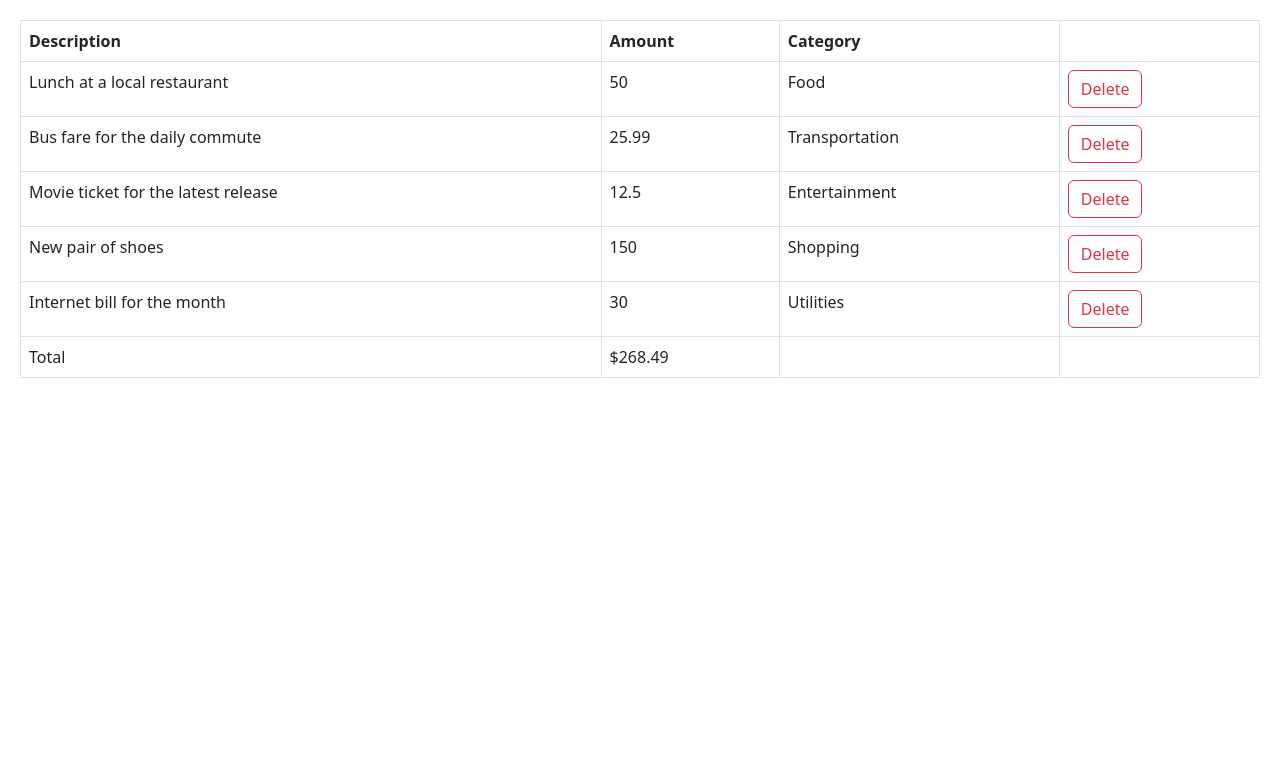
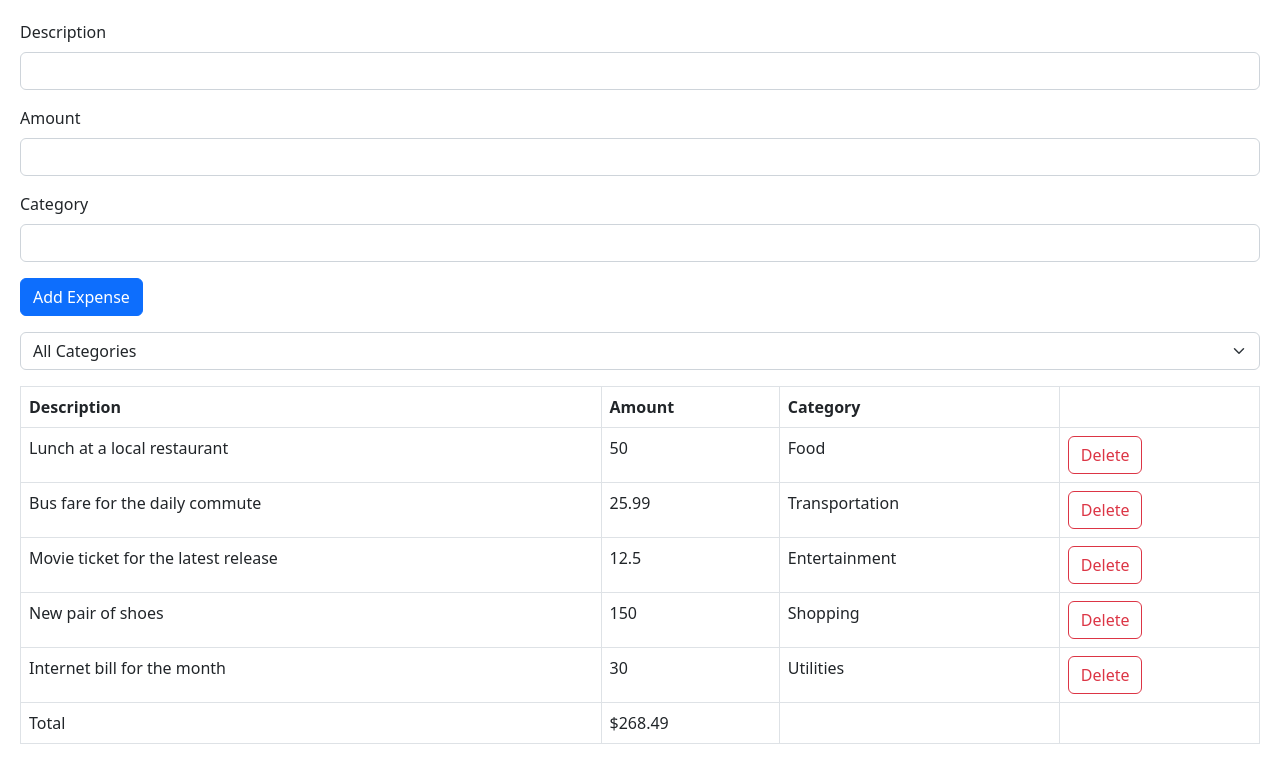
Before and after one commit to dev-hans-programmer/react-adavnced-with-typescript, a React (Vite) app in the folder fundamentals/: page / in a window 1280 px wide. Shown: the top 782 px of the page. Built offline with nearby package versions, Linux system fonts and the light colour scheme.

Commit message:
Completed expense tracker project

```diff
--- a/fundamentals/src/App.tsx
+++ b/fundamentals/src/App.tsx
@@ -1,52 +1,11 @@
-import { useState } from 'react';
 import './App.css';
-import Form from './components/Form';
-import ExpenseList from './expense-tracker/components/ExpenseList';
+import ExpenseApp from './expense-tracker/components/ExpenseApp';
 
 function App() {
-   const staticExpenses = [
-      {
-         id: 1,
-         amount: 50.0,
-         category: 'Food',
-         description: 'Lunch at a local restaurant',
-      },
-      {
-         id: 2,
-         amount: 25.99,
-         category: 'Transportation',
-         description: 'Bus fare for the daily commute',
-      },
-      {
-         id: 3,
-         amount: 12.5,
-         category: 'Entertainment',
-         description: 'Movie ticket for the latest release',
-      },
-      {
-         id: 4,
-         amount: 150.0,
-         category: 'Shopping',
-         description: 'New pair of shoes',
-      },
-      {
-         id: 5,
-         amount: 30.0,
-         category: 'Utilities',
-         description: 'Internet bill for the month',
-      },
-   ];
-
-   const [expenses, setExpenses] = useState(staticExpenses);
-
-   function handleDelete(id: number) {
-      setExpenses((prev) => prev.filter((item) => item.id !== id));
-   }
-
    return (
       <div>
          {/* <Form /> */}
-         <ExpenseList expenses={expenses} onDelete={handleDelete} />
+         <ExpenseApp />
       </div>
    );
 }
--- /dev/null
+++ b/fundamentals/src/expense-tracker/components/ExpenseApp.tsx
@@ -0,0 +1,86 @@
+import { useState } from 'react';
+import { FieldValues } from 'react-hook-form';
+import ExpenseList from './ExpenseList';
+import ExpenseFilter from './ExpenseFilter';
+import ExpenseForm from './ExpenseForm';
+import { categories } from '../constant';
+
+function ExpenseApp() {
+   const staticExpenses = [
+      {
+         id: 1,
+         amount: 50.0,
+         category: 'Food',
+         description: 'Lunch at a local restaurant',
+      },
+      {
+         id: 2,
+         amount: 25.99,
+         category: 'Transportation',
+         description: 'Bus fare for the daily commute',
+      },
+      {
+         id: 3,
+         amount: 12.5,
+         category: 'Entertainment',
+         description: 'Movie ticket for the latest release',
+      },
+      {
+         id: 4,
+         amount: 150.0,
+         category: 'Shopping',
+         description: 'New pair of shoes',
+      },
+      {
+         id: 5,
+         amount: 30.0,
+         category: 'Utilities',
+         description: 'Internet bill for the month',
+      },
+   ];
+
+   const [expenses, setExpenses] = useState(staticExpenses);
+   const [category, setCategory] = useState<string>('');
+
+   function handleDelete(id: number) {
+      setExpenses((prev) => prev.filter((item) => item.id !== id));
+   }
+
+   function handleSelectCategory(category: string) {
+      setCategory(category);
+   }
+
+   function renderList() {
+      return category
+         ? expenses.filter((exp) => exp.category === category)
+         : expenses;
+   }
+
+   function handleFormSubmit({ amount, description, category }: FieldValues) {
+      const newExpense = {
+         id: Math.trunc(Math.random() * 10000 + 1),
+         amount,
+         description,
+         category,
+      };
+      setExpenses((prev) => [...prev, newExpense]);
+   }
+
+   return (
+      <div>
+         {/* <Form /> */}
+         <div className='mb-3'>
+            <ExpenseForm categories={categories} onSubmit={handleFormSubmit} />
+         </div>
+         <div className='mb-3'>
+            <ExpenseFilter
+               onSelectCategory={handleSelectCategory}
+               categories={categories}
+            />
+         </div>
+         <ExpenseList expenses={renderList()} onDelete={handleDelete} />
+      </div>
+   );
+}
+
+export default ExpenseApp;
--- /dev/null
+++ b/fundamentals/src/expense-tracker/components/ExpenseFilter.tsx
@@ -0,0 +1,22 @@
+interface Props {
+   onSelectCategory: (category: string) => void;
+   categories: readonly string[];
+}
+
+function ExpenseFilter({ onSelectCategory, categories }: Props) {
+   return (
+      <select
+         className='form-select'
+         onChange={(e) => onSelectCategory(e.target.value)}
+      >
+         <option value=''>All Categories</option>
+         {categories.map((category) => (
+            <option key={category} value={category}>
+               {category}
+            </option>
+         ))}
+      </select>
+   );
+}
+
+export default ExpenseFilter;
--- /dev/null
+++ b/fundamentals/src/expense-tracker/components/ExpenseForm.tsx
@@ -0,0 +1,93 @@
+import { useForm } from 'react-hook-form';
+import { z } from 'zod';
+import { zodResolver } from '@hookform/resolvers/zod';
+import { categories } from '../constant';
+
+interface Props {
+   categories: readonly string[];
+   onSubmit: (data: IExpenseFormData) => void;
+}
+
+const schema = z.object({
+   description: z
+      .string()
+      .min(10, { message: 'Descripton should be 10 characters long' }),
+   amount: z
+      .number({ invalid_type_error: 'Amount is required' })
+      .min(10, { message: 'Amount should be atleast 10' }),
+   category: z.enum(categories),
+});
+
+type IExpenseFormData = z.infer<typeof schema>;
+
+function ExpenseForm({ categories, onSubmit }: Props) {
+   const {
+      register,
+      handleSubmit,
+      reset,
+      formState: { errors },
+   } = useForm<IExpenseFormData>({
+      resolver: zodResolver(schema),
+   });
+
+   return (
+      <form
+         onSubmit={handleSubmit((data) => {
+            onSubmit(data);
+            reset();
+         })}
+      >
+         <div className='mb-3'>
+            <label htmlFor='description' className='form-label'>
+               Description
+            </label>
+            <input
+               id='description'
+               type='text'
+               className='form-control'
+               {...register('description')}
+            />
+         </div>
+         {errors.description && (
+            <p className='text-danger'>{errors.description.message}</p>
+         )}
+         <div className='mb-3'>
+            <label htmlFor='amount' className='form-label'>
+               Amount
+            </label>
+            <input
+               id='amount'
+               type='number'
+               className='form-control'
+               {...register('amount', { valueAsNumber: true })}
+            />
+         </div>
+         {errors.amount && (
+            <p className='text-danger'>{errors.amount.message}</p>
+         )}
+         <div className='mb-3'>
+            <label htmlFor='category' className='form-label'>
+               Category
+            </label>
+            <select
+               id='category'
+               className='form-control'
+               {...register('category')}
+            >
+               <option value=''></option>
+               {categories.map((category) => (
+                  <option key={category} value={category}>
+                     {category}
+                  </option>
+               ))}
+            </select>
+         </div>
+         {errors.category && (
+            <p className='text-danger'>{errors.category.message}</p>
+         )}
+         <button className='btn btn-primary'>Add Expense</button>
+      </form>
+   );
+}
+
+export default ExpenseForm;
--- /dev/null
+++ b/fundamentals/src/expense-tracker/constant.ts
@@ -0,0 +1 @@
+export const categories = ['Transportation', 'Entertainment'] as const;
```
